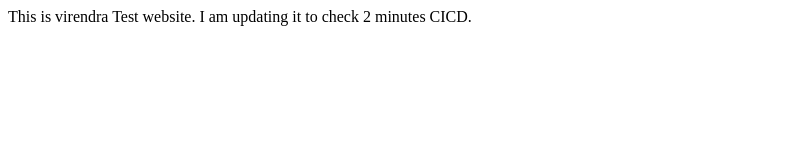
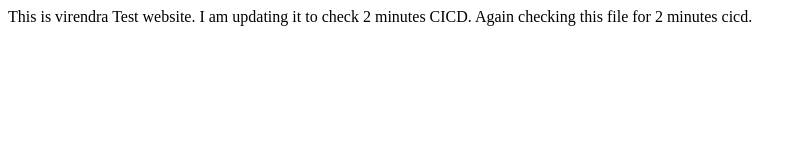
Before and after one commit to gitblazing/HTML_Page, a plain HTML site: page index.html in a window 1280 px wide. Shown: the whole page, without its empty margins (0-807 px from the left). Drawn offline with Linux system fonts and the light colour scheme.

Commit message:
Update index.html

```diff
--- a/index.html
+++ b/index.html
@@ -1,6 +1,7 @@
 <html>
 <body>
 This is virendra Test website. I am updating it to check 2 minutes CICD.
+Again checking this file for 2 minutes cicd.
 
 </body>
 
```
